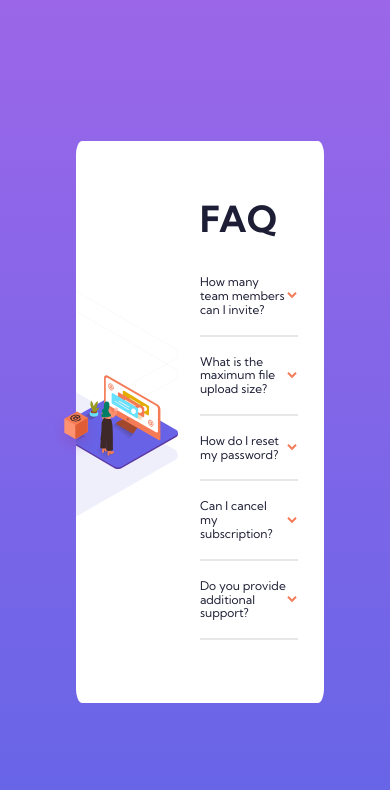
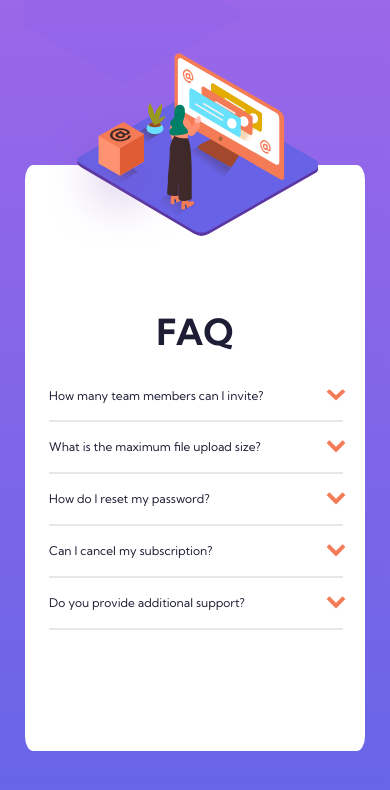
Before and after one commit to cdevp/faq-accordion-card-main, a plain HTML site: page index.html in a window 390 px wide. Drawn offline with Linux system fonts and the light colour scheme.

Commit message:
Finished profile view. Need to check responsiveness and limit minimum view sizes.

```diff
--- a/index.html
+++ b/index.html
@@ -14,6 +14,10 @@
   <div id="box-container">
 <!--     <img id="box" src="images/illustration-box-desktop.svg" /> -->
   </div>
+  <img id="background-prof" src="images/bg-pattern-mobile.svg" />
+  <div id="illustration-prof-container">
+    <img id="illustration-prof" src="images/illustration-woman-online-mobile.svg" />
+  </div>
   <div id="card">
     <div id="logo">
       <img id="background" src="images/bg-pattern-desktop.svg" />
@@ -26,7 +30,8 @@
       <div id="content-section">
         <span class="menu-header">FAQ</span>
         <div id="item-1" class="menu-item">
-        <span class="sub-heading" tabindex="0">
+          <div class="sub-heading">
+            <span class="show" tabindex="0">
               How many team members can I invite?
             </span>
             <span class="hide" tabindex="0">
@@ -36,9 +41,12 @@
             <img class="chevron-down" src="images/icon-arrow-down.svg" />
             <span class="answer">You can invite up to 4 team members.</span>
           </div>
+          <span class="answer">You can invite up to 4 team members.</span>
+        </div>
         <hr class="divider" />
         <div id="item-1" class="menu-item">
-        <span class="sub-heading" tabindex="1">
+          <div class="sub-heading">
+            <span class="show" tabindex="1">
               What is the maximum file upload size?
             </span>
             <span class="hide" tabindex="1">
@@ -50,9 +58,11 @@
               alloted storage space.
             </span>
           </div>
+        </div>
         <hr class="divider" />
         <div id="item-2" class="menu-item">
-        <span class="sub-heading" tabindex="2">How do I reset my password?</span>
+          <div class="sub-heading">
+            <span class="show" tabindex="2">How do I reset my password?</span>
             <div class="hide" tabindex="2">How do I reset my password?</div>
             <img class="chevron-up" src="images/icon-arrow-down.svg" />
             <img class="chevron-down" src="images/icon-arrow-down.svg" />
@@ -60,9 +70,11 @@
               To reset your password, please <a href="">click on this link</a>
             </span>
           </div>
+        </div>
         <hr class="divider" />
         <div id="item-3" class="menu-item">
-        <span class="sub-heading" tabindex="3">Can I cancel my subscription?</span>
+          <div class="sub-heading">
+            <span class="show" tabindex="3">Can I cancel my subscription?</span>
             <span class="hide" tabindex="3">Can I cancel my subscription?</span>
             <img class="chevron-up" src="images/icon-arrow-down.svg" />
             <img class="chevron-down" src="images/icon-arrow-down.svg" />
@@ -70,9 +82,11 @@
               your account page.
             </span>
           </div>
+        </div>
         <hr class="divider" />
         <div id="item-4" class="menu-item">
-        <span class="sub-heading" tabindex="4">Do you provide additional support?</span>
+        <div class="sub-heading">
+          <span class="show" tabindex="4">Do you provide additional support?</span>
           <span class="hide" tabindex="4">Do you provide additional support?</span>
           <img class="chevron-up" src="images/icon-arrow-down.svg" />
           <img class="chevron-down" src="images/icon-arrow-down.svg" />
@@ -80,7 +94,9 @@
             contact us on the official slack channel!
           </span>
         </div>
+        </div>
         <hr class="divider" />
+      </div>
     </div>
   </div>
 </body>
--- a/style.css
+++ b/style.css
@@ -5,6 +5,7 @@ html, body {
     font-family: 'Kumbh Sans';
     font-weight: 400;
 }
+@media (min-aspect-ratio: 4/5) {
     body {
         background: linear-gradient(hsl(273,75%,66%) -35%, hsl(240,73%,65%) 100%);
         font-size: 12px;
@@ -35,12 +36,22 @@ body {
         height: auto;
         width: 210%;
     }
+
+    #background-prof {
+        display: none;
+    }
+
     #illustration {
         z-index: 10;
         position: relative;
         right: 18%;
         width: 100%;
     }
+
+    #illustration-prof {
+        display: none;
+    }
+
     #illustration-container {
         display: flex;
         flex-direction: row;
@@ -162,6 +173,13 @@ img {
 
     .chevron-up {
         display: none;
+        padding-left: 1rem;
+        height: 100%;
+    }
+
+    .chevron-down {
+        padding-left: 1rem;
+        height: 100%;
     }
 
     .answer {
@@ -171,3 +189,206 @@ img {
         display: none;
         margin-top: 1rem;
     }
+}
+
+@media (max-aspect-ratio: 4/5) {
+    body {
+        background: linear-gradient(hsl(273,75%,66%) -35%, hsl(240,73%,65%) 100%);
+        font-size: 12px;
+        font-family: 'Kumbh Sans';
+        display: grid;
+        grid-template-columns: 6.5% 1fr 6.5%;
+        grid-template-rows: 19.5% 1fr 11%;
+        overflow: hidden;
+    }
+
+    #card {
+        background-color: white;
+        border-radius: 2.5%;
+        grid-column: 2;
+        grid-row: 2;
+        display: grid;
+        grid-template-columns: 1fr;
+        grid-template-rows: 25% 1fr;
+        width: 100%;
+        height: auto;
+    }
+
+    #background {
+        display: none;
+        grid-row: 1;
+        grid-column: 1;
+    }
+
+    #background-prof {
+        position: absolute;
+        top: -2.5%;
+    }
+
+    #illustration {
+        display: none;
+    }
+
+    #illustration-prof {
+        max-width: 100%;
+        grid-column: 2;
+        grid-row: 2 / 4;
+        position: relative;
+        transform: scale(110%);
+        right: 5%;
+        bottom: 2%;
+    }
+
+    #illustration-prof-container {
+        display: grid;
+        justify-items: center;
+        align-items: center;
+        grid-template-rows: 5.5% 14.1% 12.0% 1fr;
+        grid-template-columns: 13.8% 1fr 13.8%;
+        height: 100%;
+        width: 100%;
+        grid-column: 2;
+        grid-row: 1 / 4;
+    }
+
+    #box-container {
+        z-index: 15;
+        grid-column: 1;
+        grid-row: 1 / 7;
+        display: flex;
+        align-items: center;
+        width: 100%;
+        height: 100%;
+        background: linear-gradient(hsl(273,75%,66%) -35%, hsl(240,73%,65%) 100%);
+        z-index: 14;
+    }
+
+    #box {
+        display: none;
+    }
+
+    #logo {
+        display: flex;
+        flex-direction:row;
+        position: relative;
+        height: 100%;
+        align-items: center;
+        overflow-x: hidden;
+        overflow-x: clip;
+        z-index: 5;
+        justify-content: center;
+    }
+
+    #menu {
+        grid-row: 2;
+        grid-column: 1;
+        display: grid;
+        align-items: start;
+        grid-template-columns: 7% 1fr 7%;
+        z-index: 10;
+    }
+
+    #menu #content-section {
+        display: flex;
+        flex-direction: column;
+        justify-content: center;
+        grid-column: 2;
+    }
+
+    .menu-header {
+        color: hsl(238, 29%, 16%);
+        font-size: 3rem;
+        font-weight: 700;
+        margin-bottom: 2rem;
+        text-align: center;
+    }
+
+    .menu-item {
+        display: grid;
+        grid-template-columns: 1fr 10%;
+        align-items: center;
+        margin-top: 1rem;
+        margin-bottom: 1rem;
+    }
+
+    .menu-item:hover .sub-heading {
+        font-weight: 700;
+        cursor: pointer;
+    }
+
+    .sub-heading {
+        color: hsl(238, 29%, 16%);
+        font-size: 1rem;
+        font-weight: 400;
+        display: grid;
+        grid-template-columns: 1fr 5%;
+        grid-column: 1 / 3;
+    }
+
+    .show {
+        grid-column: 1;
+    }
+
+    .show:focus {
+        display: none;
+    }
+
+    .show:focus ~ .chevron-down {
+        transform: rotateX(180deg);
+    }
+
+    .show:focus ~ .answer {
+        display: block;
+    }
+
+    .show:focus ~ .hide {
+        font-weight: 700;
+        display: block;
+    }
+
+    .hide {
+        grid-column: 1;
+        font-weight: 700;
+        display: none;
+        cursor: pointer;
+    }
+
+    .hide:focus {
+        font-weight: 400;
+        display:none;
+    }
+
+    .hide:focus ~ .chevron-down {
+        transform: rotateX(180deg);
+    }
+
+    .hide:focus ~ .answer {
+        display: none;
+    }
+
+    .divider {
+        border: solid 0.5px hsl(240, 5%, 91%);
+        width: 100%;
+    }
+
+    .chevron-up {
+        display: none;
+        height: 100%;
+        grid-column: 2;
+    }
+
+    .chevron-down {
+        height: 100%;
+        grid-column: 2;
+    }
+
+    .answer {
+        color: hsl(237, 12%, 33%);
+        font-size: 1rem;
+        font-weight: 400;
+        display: none;
+        margin-top: 1rem;
+        grid-column: 1 / 3;
+    }
+
+}
```
Lines whose indentation alone changed are shown as unchanged.
